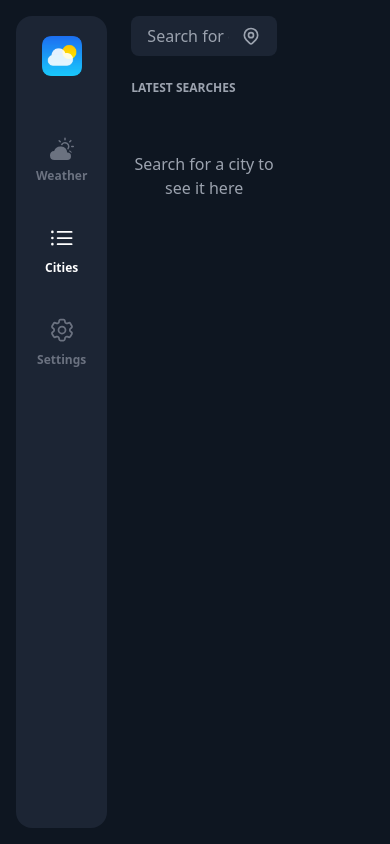
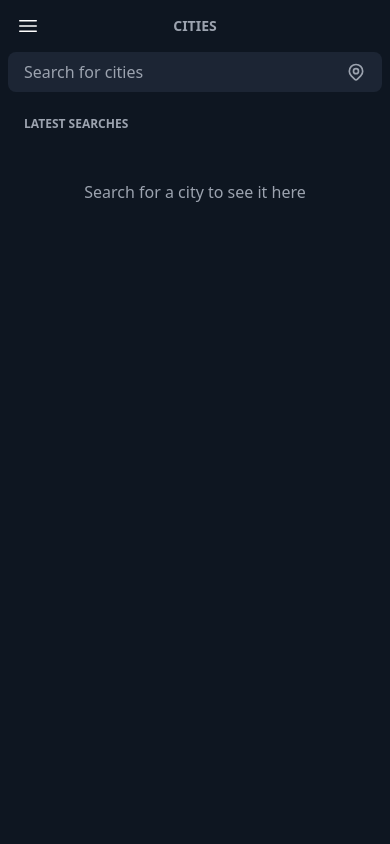
Before and after one commit to mntando/Weather-App, a Flask app: page /cities in a window 390 px wide. Run offline with Flask 3, Linux system fonts and the light colour scheme; parts of the project's set-up code (start-up, migrations or seed data) failed here and were passed over; some libraries are stand-ins or nearby versions.

Commit message:
refactor: enhance geolocation handling and improve UI layout for better responsiveness

```diff
--- a/static/app.js
+++ b/static/app.js
@@ -99,19 +99,34 @@ const App = (() => {
 
 	// Get user's location and redirect to weather page
 	function getLocation() {
-		const options = {enableHighAccuracy: false, timeout: 5000, maximumAge: 0};
+		// Check if geolocation is supported
+		if (!navigator.geolocation) {
+			console.error('Geolocation not supported');
+			return;
+		}
+
+		const options = {
+			enableHighAccuracy: true,
+			timeout: 10000, // Increased timeout
+			maximumAge: 300000 // Cache position for 5 min
+		};
 
 		function success(pos) {
 			const crd = pos.coords;
-			async function weather() {
-				// Redirect to weather page
-				window.location.href = '/?lat=' + crd.latitude + '&lon=' + crd.longitude;
-			}
-			weather();
+			window.location.href = `/?lat=${crd.latitude}&lon=${crd.longitude}`;
 		}
 
 		function error(err) {
 			console.warn(`ERROR(${err.code}): ${err.message}`);
+
+			// Handle specific errors
+			if (err.code === 1) {
+				alert('Location permission denied');
+			} else if (err.code === 2) {
+				alert('Location unavailable');
+			} else if (err.code === 3) {
+				alert('Location request timeout');
+			}
 		}
 
 		navigator.geolocation.getCurrentPosition(success, error, options);
--- a/templates/cities.html
+++ b/templates/cities.html
@@ -60,26 +60,28 @@ document.addEventListener('alpine:init', () => {
 {% endblock %}
 
 {% block main %}
-<div x-data x-init="$store.citiesStore.init()" id="cities-data" data-cities='{{ cities | tojson }}' class="flex flex-col w-full h-full mt-6 gap-4 text-white">
-  <h2 class="text-xs font-semibold text-gray-400">
+<div x-data x-init="$store.citiesStore.init()" id="cities-data" data-cities='{{ cities | tojson }}' class="flex flex-col w-full h-full mt-2 gap-2 lg:mt-6 lg:gap-4 text-white">
+  <h2 class="text-xs font-semibold text-gray-400 px-4 lg:px-0">
     LATEST SEARCHES
   </h2>
-
   {% if cities %}
+  <div x-data x-init="if (window.matchMedia('(max-width: 1023px)').matches) {new SimpleBar($refs.citiesScroll)}">
+    <div x-ref="citiesScroll" class="overflow-x-auto overflow-y-hidden lg:overflow-visible py-2 -mx-4 lg:mx-0">
+      <div class="flex lg:flex-col gap-2 px-4 lg:px-0">
         <template x-for="cityItem in $store.citiesStore.cities" :key="cityItem.city.lat + ',' + cityItem.city.lon">
           <div
-        class="city-card flex w-full items-center bg-[#1c2534] gap-4 rounded-2xl py-2 px-4 hover:bg-[#151e2b] cursor-pointer transition"
+            class="city-card flex flex-shrink-0 w-64 lg:w-full items-center bg-[#1c2534] gap-2 lg:gap-4 rounded-2xl py-2 px-2 mb-1 lg:px-4 hover:bg-[#151e2b] cursor-pointer transition"
             :class="{'ring-1 ring-blue-500 bg-transparent': $store.citiesStore.activeCity && $store.citiesStore.activeCity.city.lat === cityItem.city.lat && $store.citiesStore.activeCity.city.lon === cityItem.city.lon}"
             @click="$store.citiesStore.selectCity(cityItem)"
           >
-      <img :src="cityItem.weather_current.icon" alt="weather" class="size-24">
+            <img :src="cityItem.weather_current.icon" alt="weather" class="size-20 lg:size-24">
             <div class="flex flex-1 justify-between">
               <div>
                 <p class="text-2xl font-semibold case-sentence" x-text="cityItem.city.name"></p>
                 <p class="text-sm text-gray-400 font-medium" x-text="cityItem.weather_current.local_time"></p>
               </div>
-        <p class="self-start text-3xl font-semibold leading-none">
-          <span x-text="cityItem.weather_current.feels_like"></span>
+              <p class="hidden lg:block self-start text-3xl font-semibold leading-none">
+                <span x-text="cityItem.weather_current.temp"></span>
                 <span class="ml-1 align-top text-sm text-gray-400 font-medium">
                   <span class="text-gray-300" x-text="cityItem.weather_current.temp_max"></span> /
                   <span x-text="cityItem.weather_current.temp_min"></span>
@@ -88,6 +90,9 @@ document.addEventListener('alpine:init', () => {
             </div>
           </div>
         </template>
+      </div>
+    </div>
+  </div>
 
   {% else %}
     <div class="flex items-center justify-center py-10 text-center">
@@ -98,9 +103,10 @@ document.addEventListener('alpine:init', () => {
 {% endblock %}
 
 {% block side %}
+  {% if cities %}
   <div x-data class="w-full h-full" x-show="$store.citiesStore.activeCity">
     <!-- Current weather -->
-  <div class="w-full p-8 flex items-center text-white justify-between">
+    <div class="w-full px-2 lg:py-4 lg:px-8 flex items-center text-white justify-between">
       <div>
         <h1 class="text-3xl font-bold case-sentence" x-text="$store.citiesStore.activeCity.city.name"></h1>
         <p class="text-gray-400 case-sentence" x-text="$store.citiesStore.activeCity.weather_current.description"></p>
@@ -114,12 +120,13 @@ document.addEventListener('alpine:init', () => {
     </div>
 
     <!-- 3hour forecast -->
-  <div class="flex flex-col flex-1 w-full pt-6 pl-6 text-gray-400 min-h-0">
+    <div class="flex flex-col flex-1 w-full mt-6 pl-1 lg:pl-6 lg:pt-6 text-gray-400 min-h-0">
       <h2 class="text-xs font-semibold">
         TODAY'S FORECAST
       </h2>
-    <div class="flex flex-col flex-1 min-h-0 overflow-x-auto" data-simplebar>
-      <div class="flex items-stretch font-semibold p-4">
+
+      <div class="flex flex-col flex-1 min-h-0" data-simplebar>
+        <div class="flex items-stretch font-semibold py-4 lg:py-8">
           <template x-for="h in $store.citiesStore.activeCity.forecast_3hour" :key="h.time">
             <div class="flex flex-col items-center justify-between min-w-[100px] p-1">
               <p class="text-xs" x-text="h.time"></p>
@@ -134,10 +141,10 @@ document.addEventListener('alpine:init', () => {
     </div>
 
     <!-- Daily forecast -->
-  <div class="flex flex-1 flex-col w-full p-6 text-sm font-semibold border-t border-gray-700 text-gray-400">
+    <div class="flex flex-1 flex-col w-full mt-2 lg:p-6 px-1 text-sm font-semibold lg:border-t border-gray-700 text-gray-400">
       <h2 class="text-xs mb-2">DAILY FORECAST</h2>
       <template x-for="d in $store.citiesStore.activeCity.forecast_daily" :key="d.day">
-      <div class="flex items-center p-2">
+        <div class="flex items-center py-2">
           <span class="flex-1 text-xs" x-text="d.day"></span>
           <div class="flex items-center flex-1 gap-4">
             <img :src="d.icon" class="size-16">
@@ -151,4 +158,5 @@ document.addEventListener('alpine:init', () => {
       </template>
     </div>
   </div>
+  {% endif %}
 {% endblock %}
--- a/templates/layout.html
+++ b/templates/layout.html
@@ -22,10 +22,32 @@
     <title>{% block title %}{% endblock %}</title>
 
     {% block scripts %}{% endblock %}
+
   </head>
 
-  <body class="bg-[#0e1621] w-screen h-screen p-4 text-white flex gap-6 lg:overflow-hidden">
-    <aside class="bg-[#1c2534] h-full p-5 flex flex-col text-xs text-gray-500 transition-colors gap-10 rounded-2xl">
+  <body x-data="{ sidebarOpen: false }" class="flex bg-[#0e1621] w-screen p-2 py-4 lg:p-4 text-white flex gap-6 lg:h-screen lg:overflow-hidden">
+
+    <!-- For mobile -->
+    <div x-show="sidebarOpen" x-transition.opacity @click="sidebarOpen = false" class="fixed inset-0 bg-black/50 z-30 lg:hidden"></div>
+
+    <!-- Nav bar -->
+    <aside
+      x-show="sidebarOpen || window.innerWidth >= 1024"
+      x-transition:enter="transition transform duration-300"
+      x-transition:enter-start="-translate-x-full"
+      x-transition:enter-end="translate-x-0"
+      x-transition:leave="transition transform duration-300"
+      x-transition:leave-start="translate-x-0"
+      x-transition:leave-end="-translate-x-full"
+      class="
+        fixed inset-y-0 left-0 z-40
+        bg-[#1c2534]
+        p-5 rounded-r-2xl
+        flex flex-col gap-10
+        text-xs text-gray-500
+        lg:static lg:translate-x-0 lg:rounded-2xl lg:h-full
+      "
+    >
       <button onclick="App.getLocation()" class="flex flex-col items-center mb-5 gap-2 cursor-pointer group transition-colors">
         <img src="/static/weather.webp" alt="logo" class="size-10 object-contain">
       </button>
@@ -57,10 +79,25 @@
       </a>
     </aside>
 
-    <div class="flex flex-row w-full h-full gap-6">
-      <div class="flex flex-col relative w-[60%] rounded-2xl">
-        <form action="/" method="get">
-          <div class="relative w-full">
+    <div class="grid grid-cols-1 lg:grid-cols-[60%_40%] lg:grid-rows-[auto_1fr] w-full gap-6">
+      <!-- MAIN TOP -->
+      <div class="flex flex-col rounded-2xl lg:col-start-1 lg:row-start-1">
+
+        <div class="flex flex-col gap-4">
+          <!-- Mobile header -->
+          <div class="relative flex items-center lg:hidden">
+            <button @click="sidebarOpen = true" class="absolute left-0 p-2 rounded-lg hover:bg-[#243046]">
+              <svg xmlns="http://www.w3.org/2000/svg" fill="none" viewBox="0 0 24 24" stroke-width="1.5" stroke="currentColor" class="size-6">
+                <path stroke-linecap="round" stroke-linejoin="round" d="M3.75 6.75h16.5M3.75 12h16.5m-16.5 5.25h16.5" />
+              </svg>
+            </button>
+
+            <span class="w-full text-center uppercase font-semibold text-sm text-gray-400">{{ active }}</span>
+          </div>
+
+          <!-- Search -->
+          <form action="/" method="get" class="relative">
+            <div class="relative">
               <input id="cityInput" name="city" type="text" placeholder="Search for cities" class="w-full px-4 py-2 pr-12 rounded-lg bg-[#1c2534] text-gray-200 focus:outline-none" autocomplete="off">
               <button onclick="App.getLocation()" type="button" class="absolute right-2 top-1/2 -translate-y-1/2 p-2 hover:bg-gray-700 rounded-full transition">
                 <svg class="size-5 text-gray-400" fill="none" stroke="currentColor" viewBox="0 0 24 24">
@@ -72,18 +109,23 @@
             <ul id="cityInputResults" class="absolute top-10 w-full mt-1 bg-[#1c2534] text-gray-200 rounded-lg z-10"></ul>
           </form>
 
-        <div class="flex flex-col flex-1 min-h-0">
           {% block main %}{% endblock %}
-        </div>
+
         </div>
 
-      <div class="w-[40%] flex flex-col flex-1 min-h-0">
-        {% block side %}
-        <aside class="w-full h-full">
-        {% endblock %}
-      </div>
       </div>
 
+      <!-- SIDE (spans both rows) -->
+      <div class="flex flex-col min-h-0 lg:col-start-2 lg:row-start-1 lg:row-span-2 lg:pr-6">  <!-- BUG if pr-6 is removed ¯\_(ツ)_/¯ -->
+        {% block side %}{% endblock %}
+      </div>
+
+      <!-- MAIN BOTTOM -->
+      <div class="flex flex-col min-h-0 lg:col-start-1 lg:row-start-2">
+        {% block bottom %}{% endblock %}
+      </div>
+
+    </div>
     <script defer>
       App.initCitySearch();
     </script>
```
Also changed, not shown: templates/index.html (+34 -32 lines), templates/settings.html (+8 -2 lines). Lines whose indentation alone changed are shown as unchanged.
